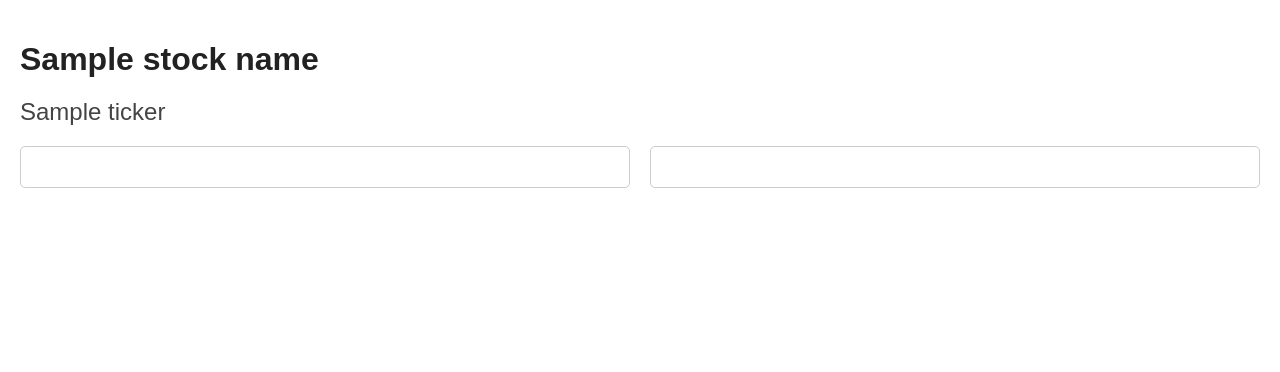
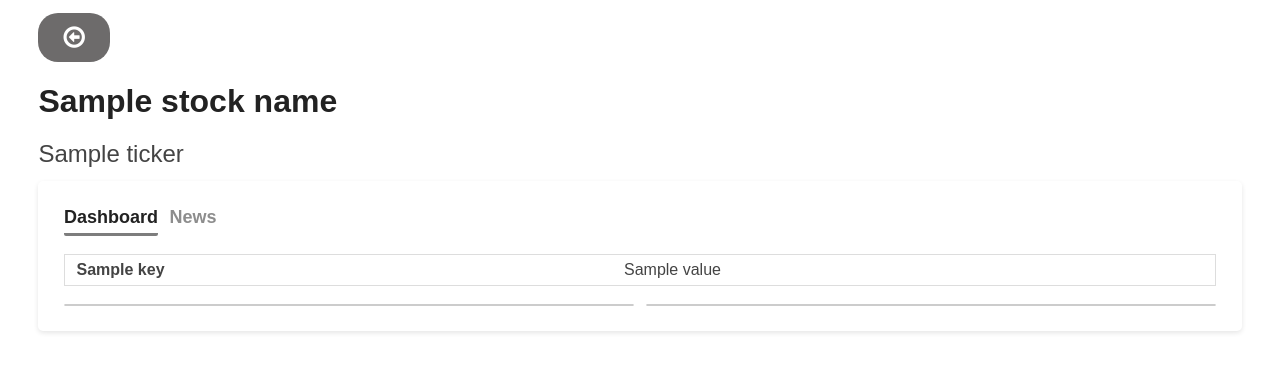
Before and after one commit to 1RN20CS070-KshamaIyer/Internship_Project, a Flask app: template website/templates/dashboard.html in a window 1280 px wide. Shown: the top 372 px of the page. Run offline with Flask 3, Linux system fonts and the light colour scheme; the template is opened without the code that fills it: most values are stand-ins (such as "Sample title", 1, 10 or a date in 2020); some libraries are stand-ins or nearby versions.

Commit message:
css update

```diff
--- a/website/graph.py
+++ b/website/graph.py
@@ -35,7 +35,7 @@ def executeIndicator(data):
 
     # Update layout
     fig.update_layout(
-        width=900,
+        width=800,
         height=900
     )
 
@@ -264,5 +264,5 @@ def fib_retrace(data):
     fig.add_trace(go.Scatter(x=data.index, y=[fourth_level] * len(data), mode='lines', name='Fib 0.618'))
     fig.add_trace(go.Scatter(x=data.index, y=[min_value] * len(data), mode='lines', name='Min level'))
     fig.update_layout(title_text="Fibonacci Retracement Levels",
-        title_x=0.5,width=900,height=500 )
+        title_x=0.5,width=800,height=500 )
     return fig
--- a/website/static/dashboard.css
+++ b/website/static/dashboard.css
@@ -1,48 +1,128 @@
 body {
     font-family: sans-serif;
     margin: 0;
-    padding: 20px;
+    padding: 0%;
+  }
+
+  .container {
+    width: 90%;
+    margin: 1% auto;
+    padding: 2%;
+    background-color: #fff;
+    border-radius: 5px;
+    box-shadow: 0 2px 5px rgba(0, 0, 0, 0.1); /* Subtle shadow */
   }
 
   h1 {
     font-size: 2rem;
     font-weight: bold;
-    margin-bottom: 10px;
+    margin-bottom: 0.1%;
+    margin-left:3%;
     color: #222;
   }
 
   h2 {
     font-size: 1.5rem;
     font-weight: normal;
-    margin-bottom: 20px;
+    margin-bottom: 0.1%;
+    margin-left:3%;
     color: #444;
   }
+
+  .btn {
+    background-color: rgb(109, 107, 107);
+    border: none;
+    color: white;
+    padding: 10px 25px;
+    font-size: 25px;
+    cursor: pointer;
+    margin-top: 1%;
+    margin-left: 3%;
+    border-radius: 20px;
+}
+
 
 #graph-container {
     display: flex;
     flex-direction: row;
-    gap: 20px;
+    gap: 1%;
 }
 
 #graph-indicator, #graph-sub-container {
     flex: 1;
     border: 1px solid #ccc;
     border-radius: 5px;
-    padding: 10px;
+    width:50%;
     background-color: #fff;
 }
 
 #graph-sub-container{
     display: flex;
     flex-direction: column;
-    gap: 20px;
+    gap: 2%;
 }
 
 #fib-indicator,#sentiment-indicator{
     flex: 1;
 }
 
-/* Add some padding to body */
-body {
-    padding: 20px;
+table {
+    width: 100%;
+    border-collapse: collapse;
+    border: 1px solid #ddd;
   }
+
+  th, td {
+    padding: 0.5% 1%;
+    text-align: left;
+  }
+
+  th {
+    background-color: #e6e6e6;
+    font-weight: bold;
+    font-size: 14px;
+  }
+
+  tr:hover {
+    background-color: #f2f2f2; /* Adjust hover color */
+  }
+
+  /* Links */
+  a {
+    color: #333;
+    text-decoration: none; /* Remove underline */
+  }
+
+  a:hover {
+    color: #666; /* Adjust hover color */
+  }
+
+  /* Company name styling */
+  .key {
+    font-weight: bold;
+    color: #444;
+  }
+
+  /* Ticker symbol styling */
+  .value {
+    color: #444;
+  }
+
+  .tab{
+    display: flex;
+    direction: column;
+    font-weight: bold;
+    font-size: 18px;
+    gap: 1%;
+  }
+
+  .tab .active-item{
+    color: #222;
+    padding-bottom: 0.5%;
+    border-bottom: 3px solid #555555c2;
+    border-radius: 2px;
+  }
+
+  .tab .item{
+    color: #4444449c;
+  }
--- a/website/templates/dashboard.html
+++ b/website/templates/dashboard.html
@@ -1,23 +1,56 @@
 <!DOCTYPE html>
 <html lang="en">
+
 <head>
     <meta charset="UTF-8">
     <meta name="viewport" content="width=device-width, initial-scale=1.0">
     <title>Home</title>
     <script src="https://cdn.plot.ly/plotly-latest.min.js"></script>
+    <link rel="stylesheet" href="https://cdnjs.cloudflare.com/ajax/libs/font-awesome/4.7.0/css/font-awesome.min.css">
     <link rel="stylesheet" href="{{ url_for('static', filename='dashboard.css') }}">
     <script src="https://ajax.googleapis.com/ajax/libs/jquery/3.5.1/jquery.min.js"></script>
 </head>
+
 <body>
+    <a href="/"><button class="btn"><i class="fa fa-arrow-circle-o-left" aria-hidden="true"></i></button></a>
     <h1>{{ stockName }}</h1>
     <h2>{{ ticker }}</h2>
-    <div id="graph-container">
-        <div id="graph-indicator"></div>
-        <div id="graph-sub-container">
-            <div id="fib-indicator"></div>
-            <div id="sentiment-indicator"></div>
+    <div class="container">
+        <div class="tab">
+            <div class="active-item">Dashboard</div>
+            <a href="/dashboard/{{ ticker }}/news">
+                <div class="item">News</div>
+            </a>
+        </div>
+        <br>
+        <div>
+            <table id="dataTable">
+                <tbody>
+                    {% for key, value in overview.items() %}
+                    {% if loop.index0 % 2 == 0 %}
+                    <tr> <!-- Start a new row for every even index -->
+                        {% endif %}
+
+                        <td class="key">{{ key }}</td>
+                        <td class="value">{{ value }}</td>
+
+                        {% if loop.index0 % 2 != 0 or loop.last %}
+                    </tr> <!-- Close the row for every odd index or at the last iteration -->
+                    {% endif %}
+                    {% endfor %}
+                </tbody>
+            </table>
+        </div>
+        <br>
+        <div id="graph-container">
+            <div id="graph-indicator"></div>
+            <div id="graph-sub-container">
+                <div id="fib-indicator"></div>
+                <div id="sentiment-indicator"></div>
+            </div>
         </div>
     </div>
+
     <script>
         var graphData = {{ graph_json | safe }};
         Plotly.plot('graph-indicator', graphData.data, graphData.layout);
@@ -32,5 +65,22 @@
         var sentimentData = {{ sentiment_json | safe }};
         Plotly.plot('sentiment-indicator', sentimentData.data, sentimentData.layout);
     </script>
+
+<script>
+    window.addEventListener('resize', function() {
+        var plotContainer = document.getElementById('plot-container');
+        var plotWidth = plotContainer.offsetWidth * 0.1; // Adjust the percentage as needed
+        Plotly.relayout('graph-indicator', {
+            width: plotWidth
+        });
+        Plotly.relayout('fib-indicator', {
+            width: plotWidth
+        });
+        Plotly.relayout('semantic-indicator', {
+            width: plotWidth
+        });
+    });
+</script>
 </body>
+
 </html>
```
Also changed, not shown: website/FAanalysis.py (+6 -2 lines), website/routes.py (+15 -0 lines), website/static/home.css (+9 -9 lines), website/static/news.css (added, +111 -0 lines), website/templates/news.html (added, +48 -0 lines). Lines whose indentation alone changed are shown as unchanged.
